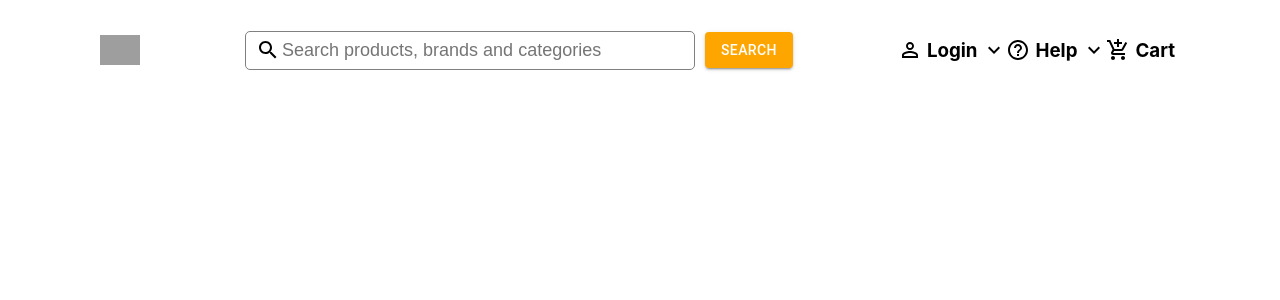
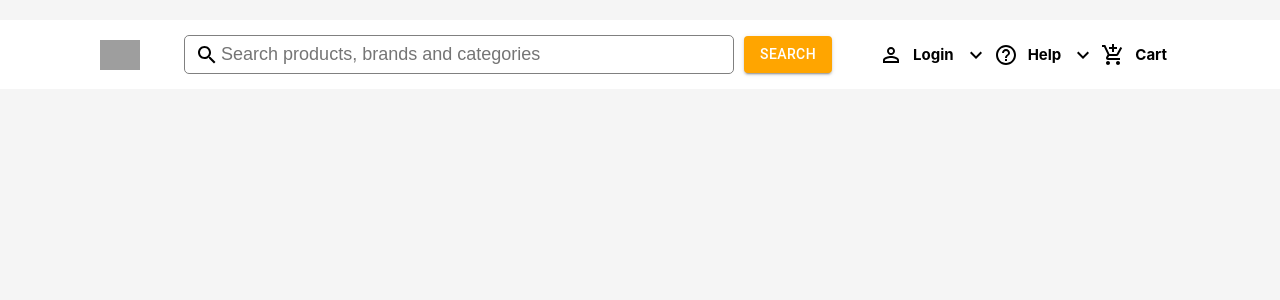
Before and after one commit to imhilla/jumia-clone, a React (Create React App) app: page / in a window 1280 px wide. Shown: the top 300 px of the page. Built offline with nearby package versions, Linux system fonts and the light colour scheme; grey boxes are pictures that could not be loaded.

Commit message:
finalize header section

```diff
--- a/src/App.css
+++ b/src/App.css
@@ -1,3 +1,7 @@
 .App {
   text-align: center;
 }
+
+body {
+  background-color: whitesmoke;
+}
--- a/src/Styles/Header.css
+++ b/src/Styles/Header.css
@@ -2,7 +2,9 @@
   display: flex;
   justify-content: space-between;
   align-items: center;
-  padding: 20px 100px;
+  padding: 10px 100px;
+  background-color: white;
+  margin-top: 20px;
 }
 
 .headerLeft{
@@ -33,7 +35,7 @@
 }
 
 .headerSearch > input {
-  width: 400px;
+  width: 500px;
   height: 35px;
   outline: none;
   border: none;
--- a/src/Styles/HeaderOptionLeft.css
+++ b/src/Styles/HeaderOptionLeft.css
@@ -1,12 +1,17 @@
 .HeaderOptionLeftContainer {
   display: flex;
   align-items: center;
+  padding: 0 3px;
 }
 
 .headerOptionTitle {
-  padding: 0 5px;
+  padding: 0 10px;
 }
 
 .HeaderOptionLeftContainer:hover {
   color: orange;
 }
+
+.headerOptionTitle {
+  font-size: 15px;
+}
```
